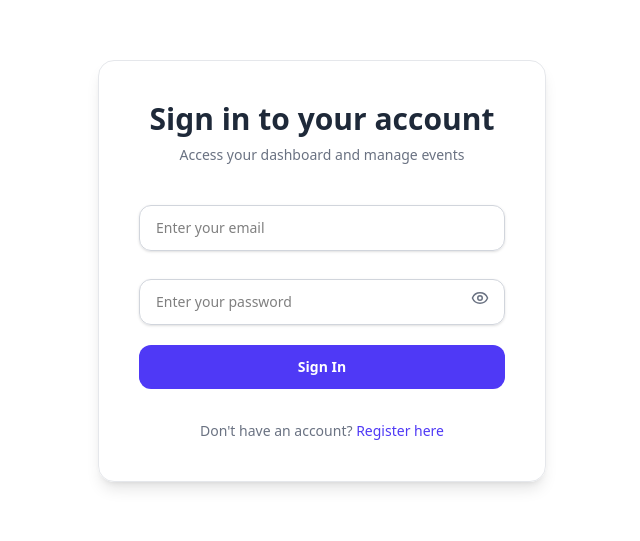
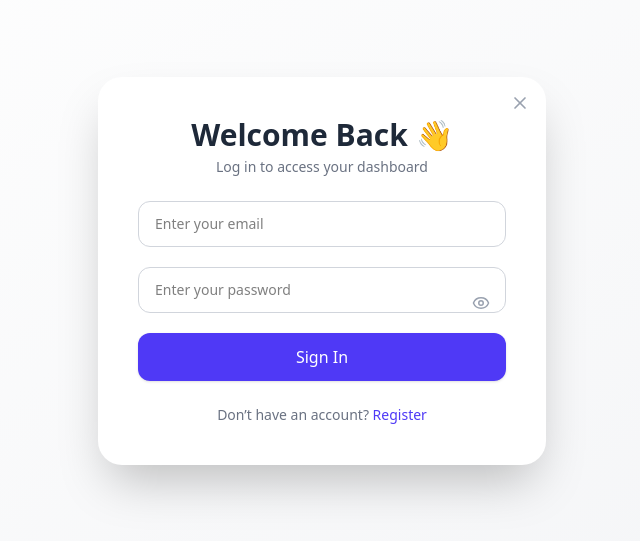
Before and after one commit to rajkumarpogula15/Mini-Project, a React (Vite) app in the folder frontend/: page /login in a window 1280 px wide. Shown: the part 129-670 px from the top of the page, without its empty margins (318-958 px from the left). Built offline with nearby package versions, Linux system fonts and the light colour scheme.

Commit message:
admin dash board and X button in login and register pages

```diff
--- a/frontend/src/components/AdminLeftbar.jsx
+++ b/frontend/src/components/AdminLeftbar.jsx
@@ -16,7 +16,7 @@ function SidebarLayout({ children }) {
           <h2 className="text-2xl font-bold text-blue-600 mb-6">Admin</h2>
 
           <nav className="space-y-3 text-gray-700 font-medium">
-            <Link to="/admin" className="block hover:text-blue-600">🏠 Dashboard</Link>
+            <Link to="/admin/dashboard" className="block hover:text-blue-600">🏠 Dashboard</Link>
             <Link to="/admin/users" className="block hover:text-blue-600">👥 Manage Users</Link>
             <Link to="/admin/events" className="block hover:text-blue-600">🎉 Manage Events</Link>
             <Link to="/admin/experts" className="block hover:text-blue-600">🛍️ Manage Experts</Link>
--- a/frontend/src/pages/Login.jsx
+++ b/frontend/src/pages/Login.jsx
@@ -1,7 +1,7 @@
 import { useState } from "react";
 import axios from "axios";
 import { useNavigate } from "react-router-dom";
-import { Eye, EyeOff } from "lucide-react";
+import { Eye, EyeOff, X } from "lucide-react";
 
 function Login() {
   const navigate = useNavigate();
@@ -46,23 +46,35 @@ function Login() {
     }
   };
 
+  const handleClose = () => {
+    navigate("/"); // You can change this based on your routing or modal logic
+  };
+
   return (
-    <div className="min-h-screen flex items-center justify-center bg-white px-4 py-12">
-      <div className="w-full max-w-md border border-gray-200 rounded-2xl p-10 shadow-lg space-y-8">
-        <div className="text-center">
-          <h1 className="text-3xl font-bold text-gray-800">Sign in to your account</h1>
-          <p className="text-sm text-gray-500 mt-2">
-            Access your dashboard and manage events
+    <div className="min-h-screen flex items-center justify-center bg-gradient-to-br from-white to-gray-100 px-4 py-12">
+      <div className="relative w-full max-w-md bg-white rounded-3xl shadow-2xl p-8 sm:p-10">
+        {/* X Button */}
+        <button
+          onClick={handleClose}
+          className="absolute top-4 right-4 text-gray-400 hover:text-gray-600 transition"
+        >
+          <X size={20} />
+        </button>
+
+        <div className="text-center mb-6">
+          <h1 className="text-3xl font-bold text-gray-800">Welcome Back 👋</h1>
+          <p className="text-sm text-gray-500 mt-1">
+            Log in to access your dashboard
           </p>
         </div>
 
         {error && (
-          <div className="bg-red-100 text-red-700 px-4 py-2 text-sm rounded-md text-center">
+          <div className="bg-red-100 text-red-700 px-4 py-2 text-sm rounded-lg mb-4 text-center">
             {error}
           </div>
         )}
         {success && (
-          <div className="bg-green-100 text-green-700 px-4 py-2 text-sm rounded-md text-center">
+          <div className="bg-green-100 text-green-700 px-4 py-2 text-sm rounded-lg mb-4 text-center">
             {success}
           </div>
         )}
@@ -77,12 +89,13 @@ function Login() {
               value={formData.email}
               onChange={handleChange}
               required
-              className="mt-2 w-full px-4 py-3 border border-gray-300 rounded-xl shadow-sm focus:outline-none focus:ring-2 focus:ring-indigo-500 text-sm"
               placeholder="Enter your email"
+              className="w-full px-4 py-3 border border-gray-300 rounded-xl focus:ring-2 focus:ring-indigo-500 focus:outline-none text-sm"
             />
           </div>
 
           <div className="relative">
+
             <input
               type={showPassword ? "text" : "password"}
               id="password"
@@ -91,13 +104,13 @@ function Login() {
               value={formData.password}
               onChange={handleChange}
               required
-              className="mt-2 w-full px-4 py-3 border border-gray-300 rounded-xl shadow-sm focus:outline-none focus:ring-2 focus:ring-indigo-500 text-sm pr-12"
               placeholder="Enter your password"
+              className="w-full px-4 py-3 border border-gray-300 rounded-xl focus:ring-2 focus:ring-indigo-500 focus:outline-none text-sm pr-12"
             />
             <button
               type="button"
               onClick={() => setShowPassword((prev) => !prev)}
-              className="absolute top-1/2 right-4 transform -translate-y-1/2 text-gray-500 hover:text-gray-700"
+              className="absolute top-9 right-4 transform -translate-y-1/2 text-gray-400 hover:text-gray-600"
               tabIndex={-1}
             >
               {showPassword ? <EyeOff size={18} /> : <Eye size={18} />}
@@ -106,19 +119,16 @@ function Login() {
 
           <button
             type="submit"
-            className="w-full bg-indigo-600 hover:bg-indigo-700 text-white text-sm font-semibold py-3 rounded-xl transition duration-300"
+            className="w-full bg-indigo-600 hover:bg-indigo-700 text-white font-medium py-3 rounded-xl transition duration-300 shadow-sm"
           >
             Sign In
           </button>
         </form>
 
         <div className="text-center text-sm text-gray-500 mt-6">
-          Don't have an account?{" "}
-          <a
-            href="/register"
-            className="text-indigo-600 font-medium hover:underline"
-          >
-            Register here
+          Don’t have an account?{" "}
+          <a href="/register" className="text-indigo-600 hover:underline font-medium">
+            Register
           </a>
         </div>
       </div>
--- a/frontend/src/pages/Register.jsx
+++ b/frontend/src/pages/Register.jsx
@@ -1,7 +1,10 @@
 import { useState } from "react";
+import { useNavigate } from "react-router-dom";
 import axios from "axios";
+import { X } from "lucide-react";
 
 function Register() {
+  const navigate = useNavigate();
   const [formData, setFormData] = useState({
     name: "",
     email: "",
@@ -23,16 +26,28 @@ function Register() {
     setSuccess("");
 
     try {
-      const res = await axios.post("http://localhost:5000/api/users/register", formData);
+      await axios.post("http://localhost:5000/api/users/register", formData);
       setSuccess("✅ Registered successfully! Please log in.");
     } catch (err) {
       setError(err.response?.data?.message || "Registration failed. Try again.");
     }
   };
 
+  const handleClose = () => {
+    navigate("/"); // 👈 Change this route if you want to navigate elsewhere
+  };
+
   return (
-    <div className="min-h-screen bg-gray-100 flex items-center justify-center px-4">
-      <div className="bg-white w-full max-w-md rounded-2xl shadow-lg p-8 sm:p-10 border border-gray-200">
+    <div className="min-h-screen bg-gray-100 flex items-center justify-center px-4 relative">
+      {/* X button */}
+      <button
+        onClick={handleClose}
+        className="absolute top-6 right-6 text-gray-600 hover:text-gray-800 transition"
+      >
+        <X size={24} />
+      </button>
+
+      <div className="bg-white w-full max-w-md rounded-2xl shadow-lg p-8 sm:p-10 border border-gray-200 relative">
         <div className="mb-6 text-center">
           <h1 className="text-2xl font-bold text-gray-800">Create Your Account</h1>
           <p className="text-sm text-gray-500 mt-1">Join TechEvents today 🚀</p>
--- a/frontend/src/pages/admin/SettingsPage.jsx
+++ b/frontend/src/pages/admin/SettingsPage.jsx
@@ -4,7 +4,7 @@ import { useState } from "react";
 function SettingsPage() {
   const [formData, setFormData] = useState({
     name: "Admin",
-    email: "admin@example.com",
+    email: "admin@gmail.com",
     password: "",
     confirmPassword: "",
   });
```
